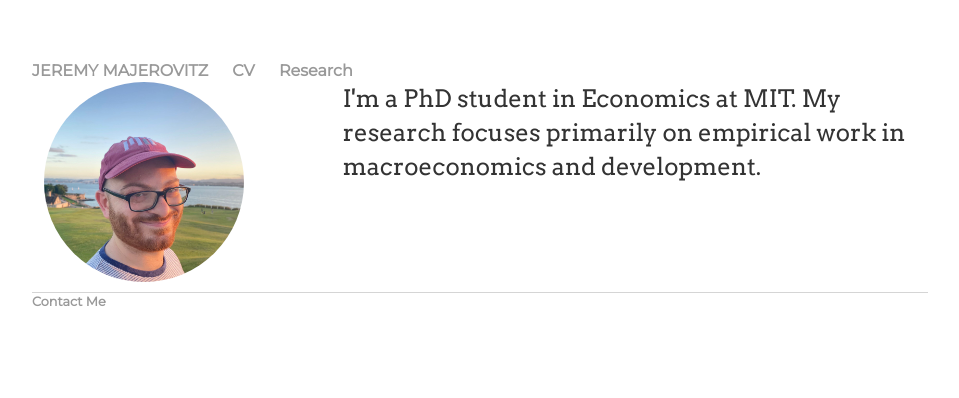
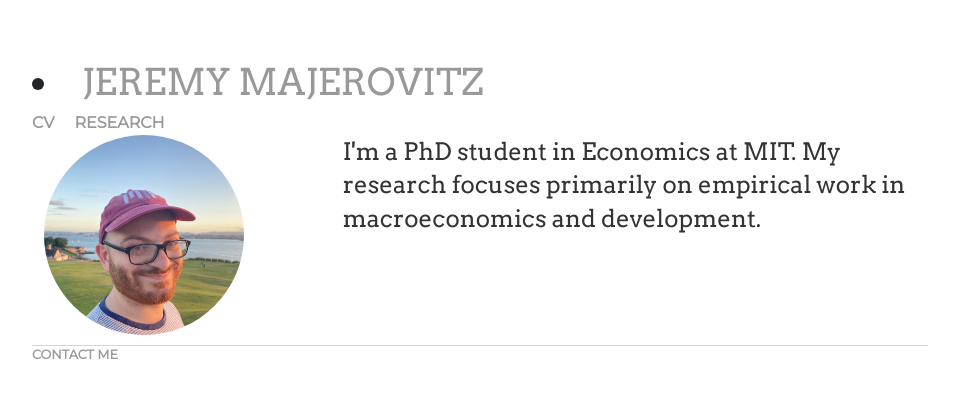
Before and after one commit to jmajic/jmajic.github.io, a Jekyll site: the page built from index.html, in a window 1280 px wide. Shown: the top 398 px of the page, without its empty margins (160-1119 px from the left). Built offline with Jekyll 4.4.1, drawn with Linux system fonts in a browser that asks for light colours.

Commit message:
Put JEREMY big on the left, and CV RESEARCH on the right

```diff
--- a/_layouts/default.html
+++ b/_layouts/default.html
@@ -11,10 +11,12 @@
 
 		<body>
 			<nav>
-	    		<ul>
+	    		<h3>
 	        		<li><a href="/">JEREMY MAJEROVITZ</a></li>
+	    		</h3>
+	    		<ul class ="nav nav-pills pull-right">
 	        		<li><a href="/cv/Majerovitz_CV_April_2019.pdf">CV</a></li>
-	        		<li><a href="/research">Research</a></li>
+	        		<li><a href="/research">RESEARCH</a></li>
 	    		</ul>
 			</nav>
 			<div class="container">
@@ -24,7 +26,7 @@
 			</div><!-- /.container -->
 			<footer>
 	    			<ul>
-	        			<li><a href="mailto:jmajic@mit.edu">Contact Me</a></li>
+	        			<li><a href="mailto:jmajic@mit.edu">CONTACT ME</a></li>
 				</ul>
 			</footer>
 		</body>
```
